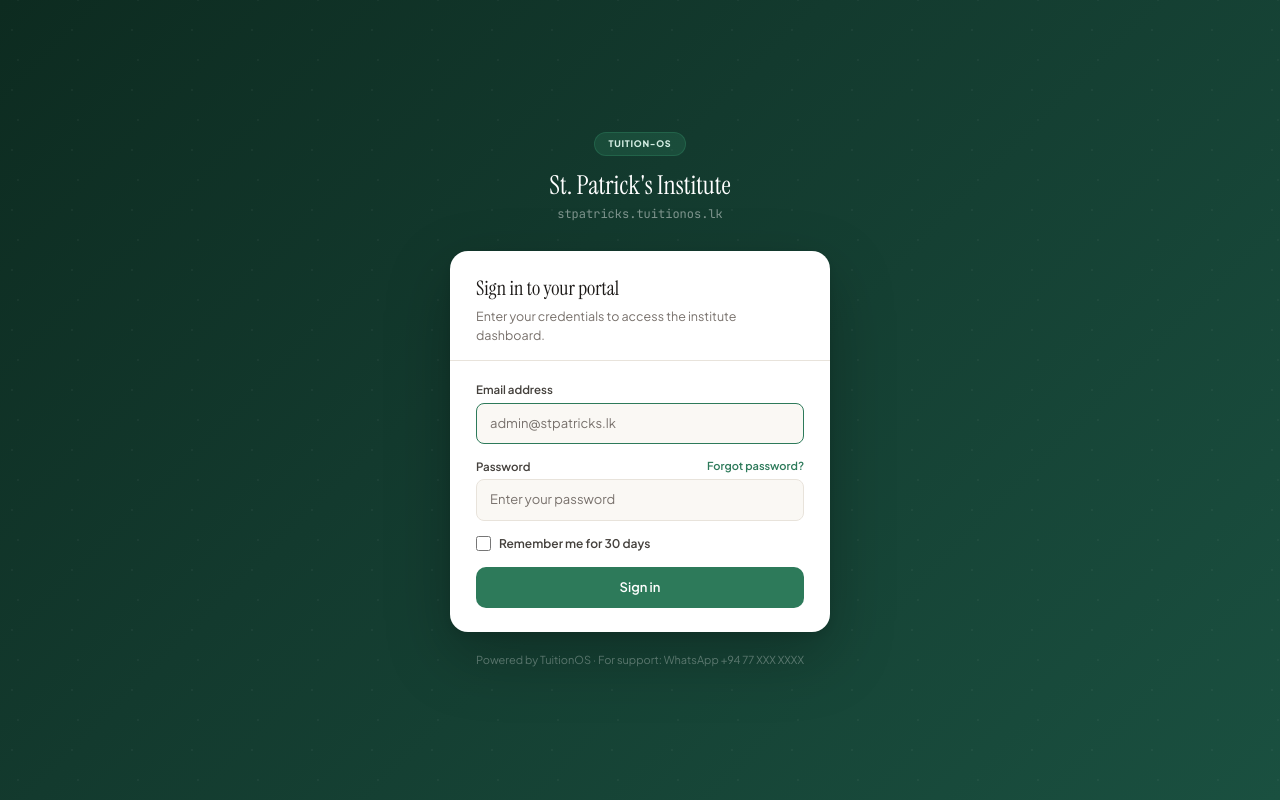
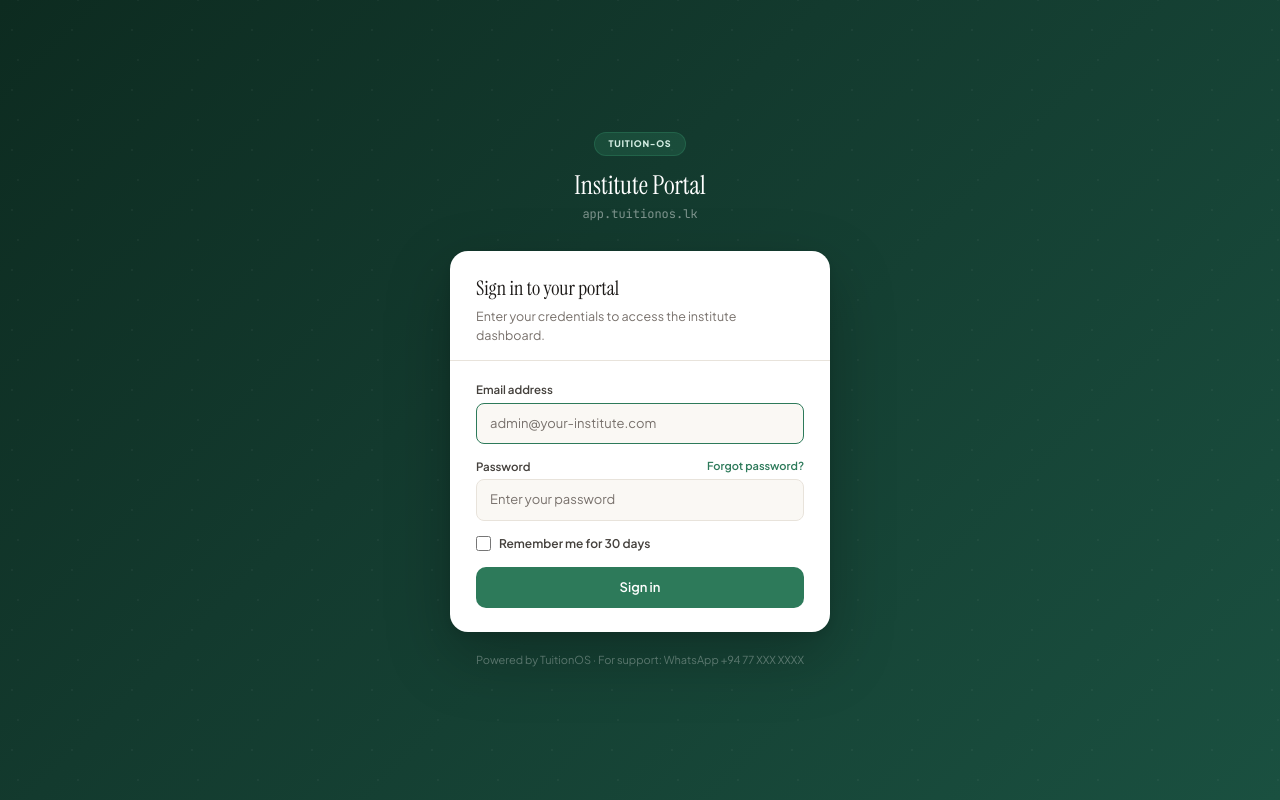
Before and after one commit to umakaranuma/tuitionos, a Next.js app in the folder frontend/institute/: page /login in a window 1280 px wide. Built offline with nearby package versions, Linux system fonts and the light colour scheme.

Commit message:
feat: implement login page with password change and recovery flows

```diff
--- a/frontend/institute/src/app/(auth)/login/page.tsx
+++ b/frontend/institute/src/app/(auth)/login/page.tsx
@@ -78,10 +78,10 @@
             fontFamily: "'Instrument Serif', Georgia, serif", fontSize: 26,
             color: "#fff", marginBottom: 4, lineHeight: 1.2,
           }}>
-            St. Patrick&apos;s Institute
+            Institute Portal
           </h1>
           <div style={{ fontSize: 12, color: "rgba(255,255,255,.45)", fontFamily: "'JetBrains Mono', monospace" }}>
-            stpatricks.tuitionos.lk
+            app.tuitionos.lk
           </div>
         </div>
 
@@ -132,7 +132,7 @@
                     Email address
                   </label>
                   <input
-                    type="email" placeholder="admin@stpatricks.lk" value={email}
+                    type="email" placeholder="admin@your-institute.com" value={email}
                     onChange={e => setEmail(e.target.value)}
                     onKeyDown={e => e.key === "Enter" && handleLogin()}
                     autoFocus
@@ -291,7 +291,7 @@
                         Email address
                       </label>
                       <input
-                        type="email" placeholder="admin@stpatricks.lk" value={forgotEmail}
+                        type="email" placeholder="admin@your-institute.com" value={forgotEmail}
                         onChange={e => setForgotEmail(e.target.value)}
                         onKeyDown={e => e.key === "Enter" && handleForgot()} autoFocus
                         style={{
```
